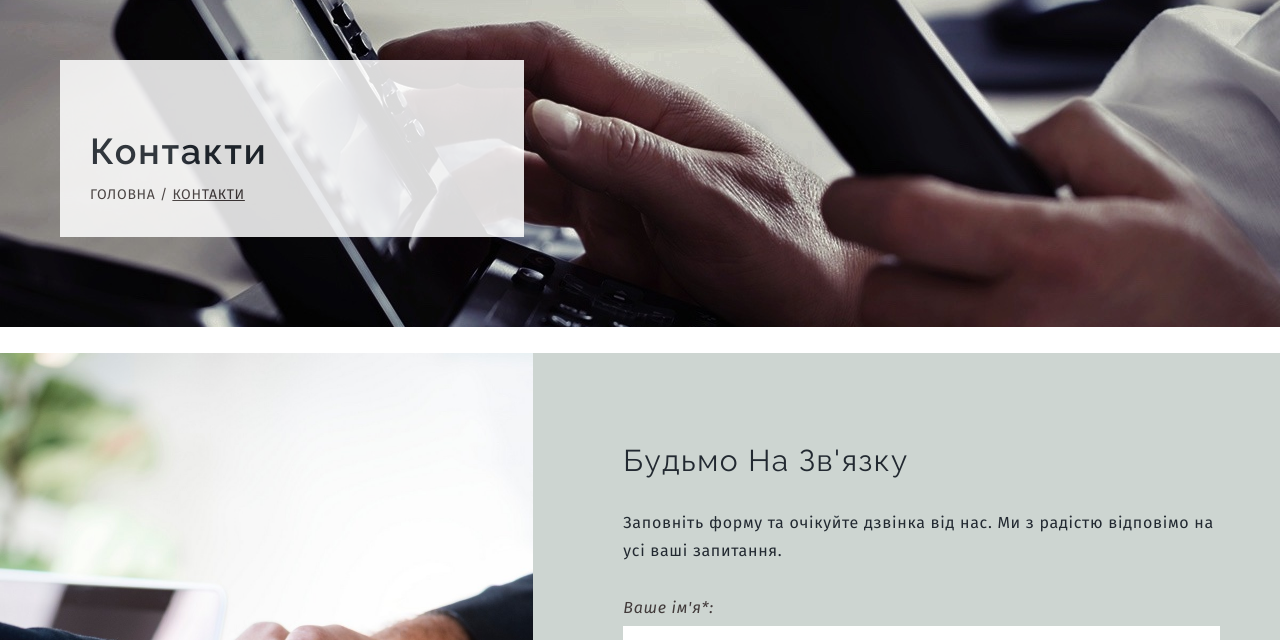
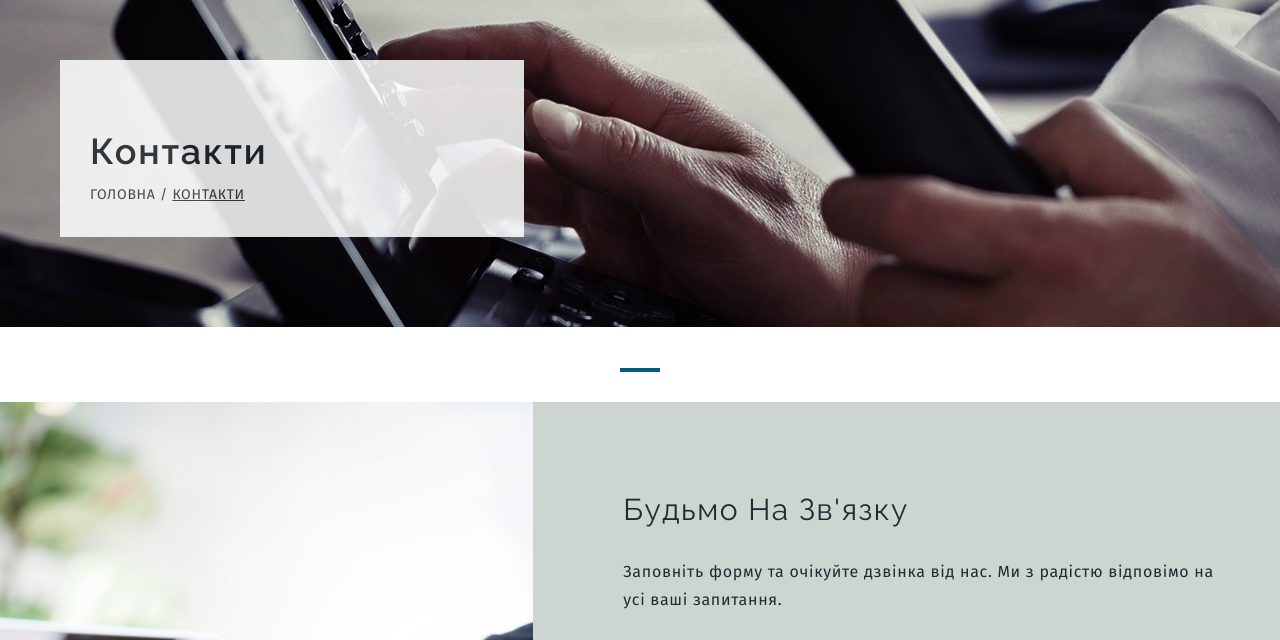
Before and after one commit to Tolala9/Reconstruction-company-ZC, a website: page layout/app/contact_page.html in a window 1280 px wide. Shown: the part 155-795 px from the top of the page. Drawn offline with Linux system fonts and the light colour scheme.

Commit message:
Layout: contact_page page

```diff
--- a/layout/app/assets/styles/base/_global.sass
+++ b/layout/app/assets/styles/base/_global.sass
@@ -422,3 +422,6 @@ a
 	width: 100%
 .mail
 	letter-spacing: 2px
+
+.m-bot-30
+	margin-bottom: 30px
--- a/layout/app/contact_page.html
+++ b/layout/app/contact_page.html
@@ -208,6 +208,7 @@
 		</div>
 	</section>
 	<!-- END Page Title section -->
+	<div class="divider-title-new m-bot-30"></div>
 
 	<!-- START Contact Us -->
 	<section class="section section-nopading section--full-width section--grey">
```
Also changed, not shown: layout/app/temp/styles/style.css.
